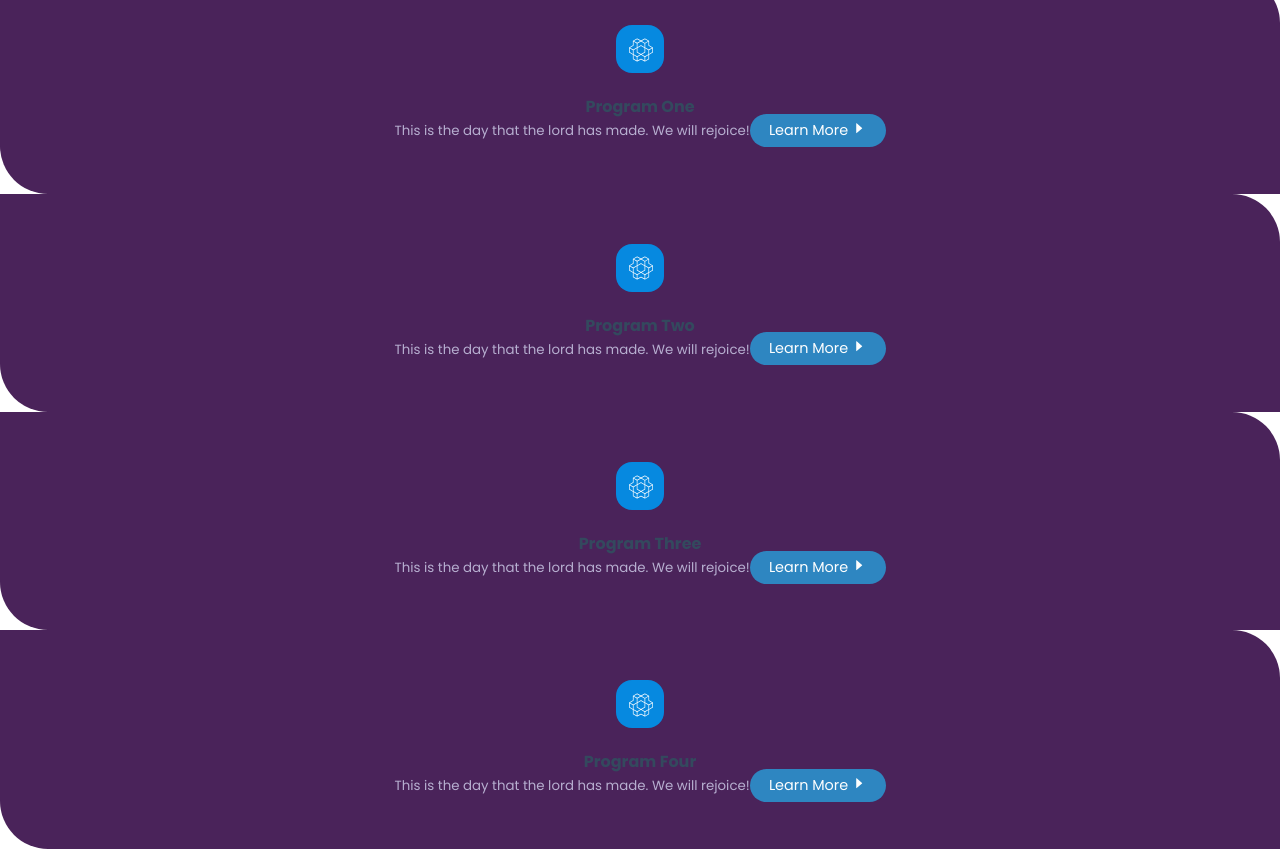
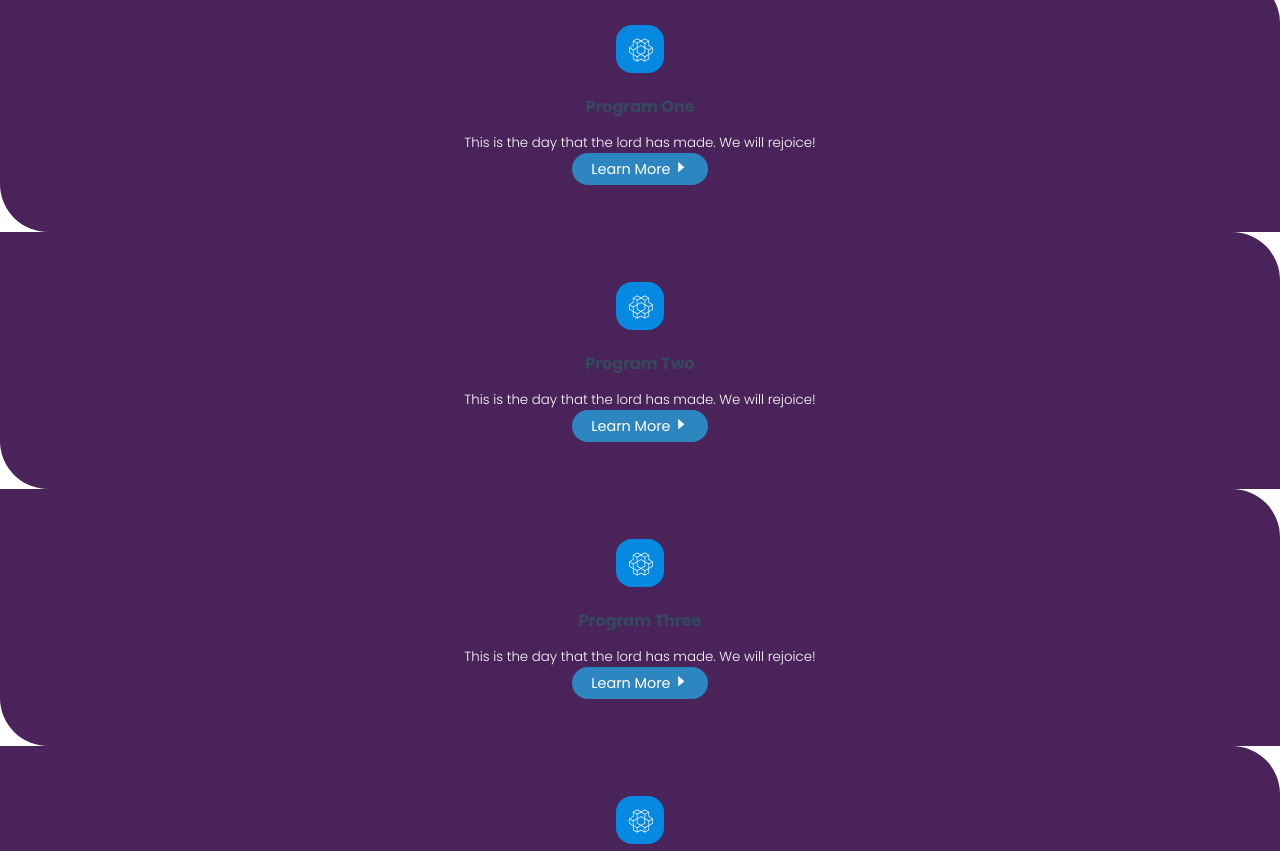
Before and after one commit to belaymit/reactjs-website, a React (Create React App) app: page / in a window 1280 px wide. Shown: the part 1120-1971 px from the top of the page. Built offline with nearby package versions, Linux system fonts and the light colour scheme.

Commit message:
added style to card elements

```diff
--- a/src/index.css
+++ b/src/index.css
@@ -148,3 +148,10 @@ section {
   background: var(--color-secondary);
   color: #0d0f75;
 }
+
+.card small {
+  margin-top: 1rem;
+  display: block;
+  font-weight: 300;
+  color: #fbfcfc;
+}
```
